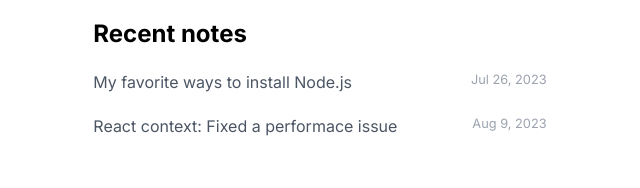
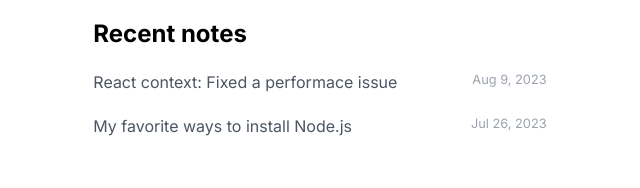
Before and after one commit to herol3oy/metro-code, a Next.js app: page / in a window 1280 px wide. Shown: the part 605-793 px from the top of the page, without its empty margins (320-960 px from the left). Built offline with nearby package versions, Linux system fonts and the light colour scheme.

Commit message:
sort blog posts

```diff
--- a/app/page.tsx
+++ b/app/page.tsx
@@ -3,14 +3,24 @@ import { formatDate } from '@/utils/format-date'
 import { getAllPosts } from '@/utils/post'
 import Link from 'next/link'
 
+interface BlogPost {
+  title: string
+  date: string
+  subtitle: string
+  slug: string
+}
+
 const Home = async () => {
-  const postMetadata = await getAllPosts()
+  const postMetadata: BlogPost[] = await getAllPosts()
+  const sortedPosts = postMetadata.sort(
+    (a, b) => new Date(b.date).getTime() - new Date(a.date).getTime(),
+  )
 
   return (
     <div className="flex flex-col gap-5">
       <AboutMe />
       <h1 className="text-2xl font-bold">Recent notes</h1>
-      {postMetadata.map(({ slug, title, date }) => (
+      {sortedPosts.map(({ slug, title, date }) => (
         <div className="flex justify-between" key={slug}>
           <Link
             className="w-fit transition-all duration-500 hover:text-gray-600"
```
